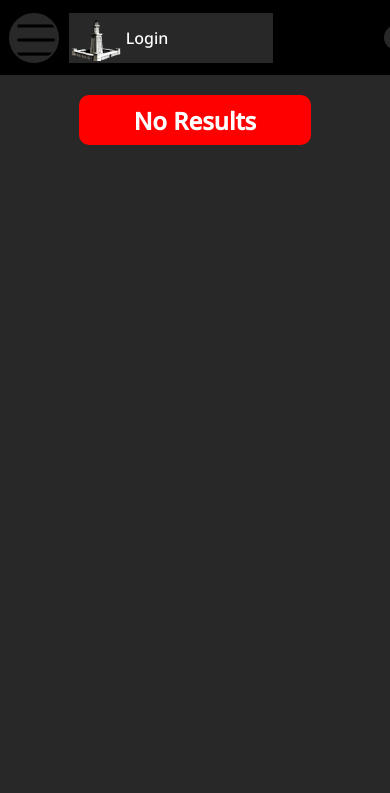
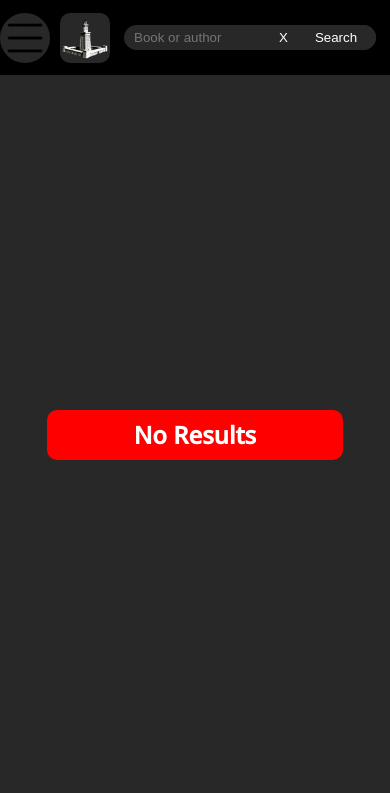
Before and after one commit to Wanddarey/PAP, a PHP site: page /query.php in a window 390 px wide. Shown: the top 793 px of the page. Run offline with PHP 8.4, Linux system fonts and the light colour scheme; data that the repository does not hold is empty.

Commit message:
commit só umas cenas

```diff
--- a/Account.php
+++ b/Account.php
@@ -24,9 +24,7 @@
   if (empty($result)) {
     header("Location: status.php");
   } else {
-    echo '<h1 class="bookInfoText">Username: ' . $result['title'] . '</h1>';
-    echo '<p class="textNoMargin">Author: ' . $result['author'] . '</p>';
-    echo '<p class="textNoMargin">Date of publication: ' . $result['dOP'] . '</p>';
+    echo '<h1 class="bookInfoText">Username: ' . $result['username'] . '</h1>';
     echo '<p class="textNoMargin">Description: ' . $result['description'] . '</p>';
     if (isset($_SESSION['user']) && $_SESSION['user']['Id'] == $result['UId']) {
       echo '<a class="formButton formElementColor border" href="./EditLivro.php?book=' . $user . '">Edit</a>';
--- a/css/Styles.css
+++ b/css/Styles.css
@@ -62,19 +62,18 @@
 }
 
 .menu {
-    grid-column: 1;
     display: flex;
     align-items: center;
     justify-content: center;
-    width: var(--menuSize);
     z-index: 6;
+    width: -webkit-fill-available;
+    width: -moz-available;
 }
 
 .menuContainer {
     display: flex;
     flex-direction: row;
     height: 50px;
-    width: 95%;
     gap: 10px;
     z-index: 7;
 }
@@ -90,10 +89,17 @@
 }
 
 .userInfoContainer {
-    border-radius: 0%;
-    width: 200px;
     display: flex;
     flex-direction: row;
+    border-radius: var(--standartBorderRadius);
+}
+
+@media only screen and (min-width: 700px) {
+
+    .userInfoContainer {
+        width: 200px;
+    }
+
 }
 
 .infoContainer {
@@ -105,7 +111,8 @@
 
 .pfpImg {
     aspect-ratio: 1/1;
-    height: 50px;
+    height: 46px;
+    width: 46px;
     border-radius: 0%;
 }
 
@@ -146,29 +153,25 @@
     margin-right: 20px;
 }
 
-.menu2 {
-    justify-self: end;
-    grid-column: 3;
-    display: flex;
-    align-items: center;
-    justify-content: center;
-    width: var(--menuSize);
-}
-
 .searchArea {
     height: 50px;
-    width: 95%;
     display: flex;
     align-items: center;
     justify-content: center;
     max-width: 600px;
 }
 
+@media only screen and (max-width: 700px) {
+
+
+
+}
+
 .searchBar {
     position: relative;
     display: flex;
     flex-wrap: wrap;
-    width: 85%;
+    width: 90%;
     flex-direction: row;
     font-size: var(--fontSize);
     margin: 0px;
@@ -322,14 +325,15 @@
     justify-content: center;
     align-items: center;
     flex-direction: column;
-    /*min-height: calc(100dvh - 75);*/
+    min-height: calc(100dvh - 145px);
     transition: left ease-in-out 400ms;
 }
 
 @media only screen and (max-width: 550px) {
     .lowerBody {
         left: 0px;
-        width: calc(100dvw - 100px);
+        width: calc(100dvw - 20px);
+        padding: 10px;
     }
 }
 
@@ -382,3 +386,14 @@
 .formError {
     color: red;
 }
+
+.sideScrollDisplay {
+    max-width: 100%;
+    overflow-x: scroll;
+    display: flex;
+    flex-direction: row;
+    flex-wrap: nowrap;
+    padding: 15px;
+    gap: 15px;
+    background-color: var(--lightGrey);
+}
--- a/css/grid2.css
+++ b/css/grid2.css
@@ -16,18 +16,30 @@
 }
 
 .displayCardGrid {
+    display: inline-block;
     border-radius: var(--standartBorderRadius);
-    height: 27 0px;
+    height: 270px;
     width: 270px;
     aspect-ratio: 1/1;
     background-color: var(--grey);
-    display: flex;
+    display: inline-block;
     padding: 15px;
     border: none;
-    justify-content: center;
+    text-align: center;
 }
 
 .displayImage {
-    max-width: 100%;
-    max-height: 100%;
+    max-width: 98%;
+    max-height: 98%;
 }
+
+@media only screen and (max-width: 855px) {
+
+    .displayCardGrid {
+        border-radius: var(--standartBorderRadius);
+        height: 150px;
+        width: 150px;
+        padding: 7px;
+    }
+
+}
--- a/html/header.php
+++ b/html/header.php
@@ -26,7 +26,7 @@
         <h1 class="webTitle">Alexandria</h1>
 
     </a>
-    <div class="menu2">
+    <div class="menu">
         <div class="searchArea">
             <form class="searchBar" id="searchForm" action="/dashboard/pap/query.php" method="get">
                 <input id="searchInput" class="searchInput" placeholder="Book or author" type="text" name="query">
--- a/php/Basics.php
+++ b/php/Basics.php
@@ -41,6 +41,18 @@
     return $mime_type;
 }
 
+function isMobileChromium() {
+    $userAgent = $_SERVER['HTTP_USER_AGENT'];
+
+    $mobileChromiumPattern = '/(Chrome|Edg|OPR|Brave|Vivaldi)\/[.0-9]*.*Mobile/';
+
+    if (preg_match($mobileChromiumPattern, $userAgent)) {
+        return true;
+    }
+
+    return false;
+}
+
 
 
 /*
--- a/php/DBConnector.php
+++ b/php/DBConnector.php
@@ -236,7 +236,13 @@
     executeStatement($sql);
 }
 
-function retriveDiscused()
+function retrieveRecent()
+{
+    $sql = "SELECT * FROM `books` ORDER BY `Id` DESC LIMIT 10;";
+    return executeStatement($sql);
+}
+
+function retrieveDiscused()
 {
     $sql = "SELECT * FROM `books` LEFT JOIN `comments` ON `books.bookId` = `comments.bookId` GROUP BY `books.bookId` ORDER BY COUNT(`comments.commentId`) DESC LIMIT 10;";
     return executeStatement($sql);
--- a/query.php
+++ b/query.php
@@ -24,7 +24,7 @@
     $pgs = 0;
 
     function mkbtn($query, $pg) {
-      $currentPageLink = 'http://localhost/dashboard/pap/query.php?query=' . $query . '&pg=';
+      $currentPageLink = './query.php?query=' . $query . '&pg=';
       $pageButtonContainer = '<div class="pageButtonContainer"> ';
 
       $pgs = countQueryResults($query);
@@ -98,13 +98,13 @@
   echo '<div id="cardDisplay" class="cardDisplayGrid">';
 
   foreach ($books as $book) {
-    $displayCard = '<div class="displayCardGrid">';
+    $displayCard = '<span class="displayCardGrid">';
     if (empty($book['cover'])) {
-      $displayImage = '<a href="http://localhost/dashboard/pap/livro.php?book=' . $book['Id'] . '" Title="' . $book['title'] . '"><img class="displayImage" src="./imagens/gridImages/loremGrid.webp" alt"no Image"></a>';
+      $displayImage = '<a href="./livro.php?book=' . $book['Id'] . '" Title="' . $book['title'] . '"><img class="displayImage" src="./resources/noimg.webp" alt"no Image"></a>';
     } else {
-      $displayImage = '<a href="http://localhost/dashboard/pap/livro.php?book=' . $book['Id'] . '" Title="' . $book['title'] . '"><img class="displayImage" src="./imagens/gridImages/' . $book['cover'] . 'Grid.webp" alt="' . $book['title'] . '"></a>';
+      $displayImage = '<a href="./livro.php?book=' . $book['Id'] . '" Title="' . $book['title'] . '"><img class="displayImage" src="./imagens/gridImages/' . $book['cover'] . 'Grid.webp" alt="' . $book['title'] . '"></a>';
     }
-    echo $displayCard . $displayImage . '</div>';
+    echo $displayCard . $displayImage . '</span>';
 
   }
 
```
Also changed, not shown: Index.php (+21 -4 lines), Read.php (+6 -1 lines), css/livro.css (+9 -4 lines), html/header2.php (added, +37 -0 lines), livro.php (+8 -0 lines).
